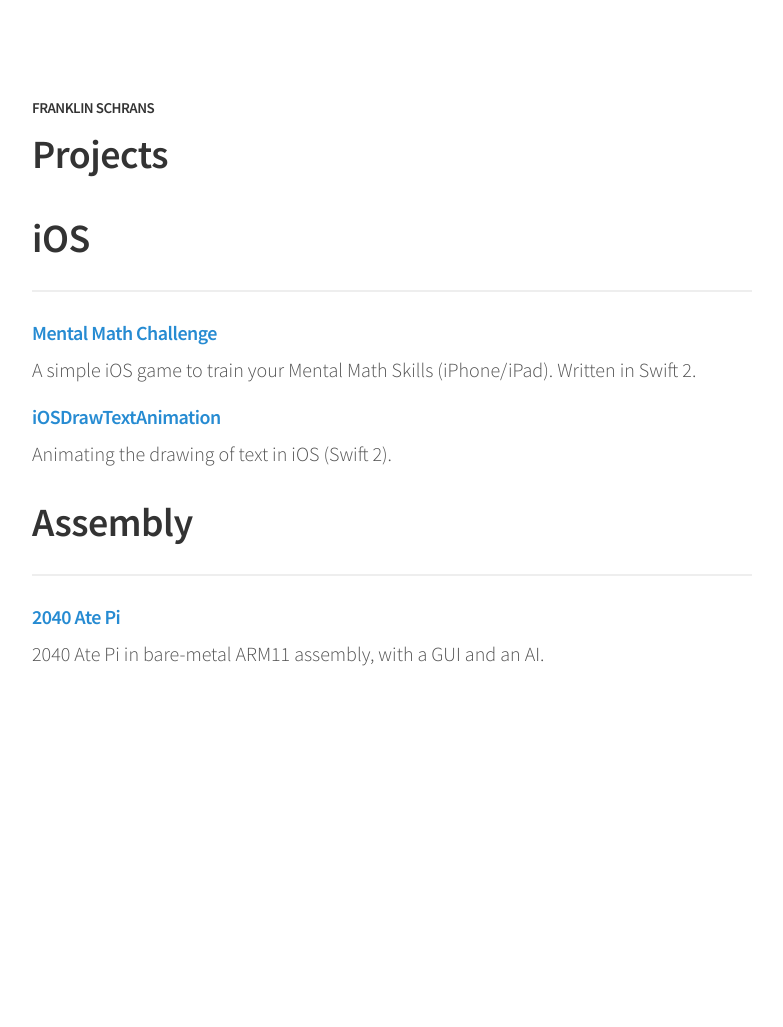
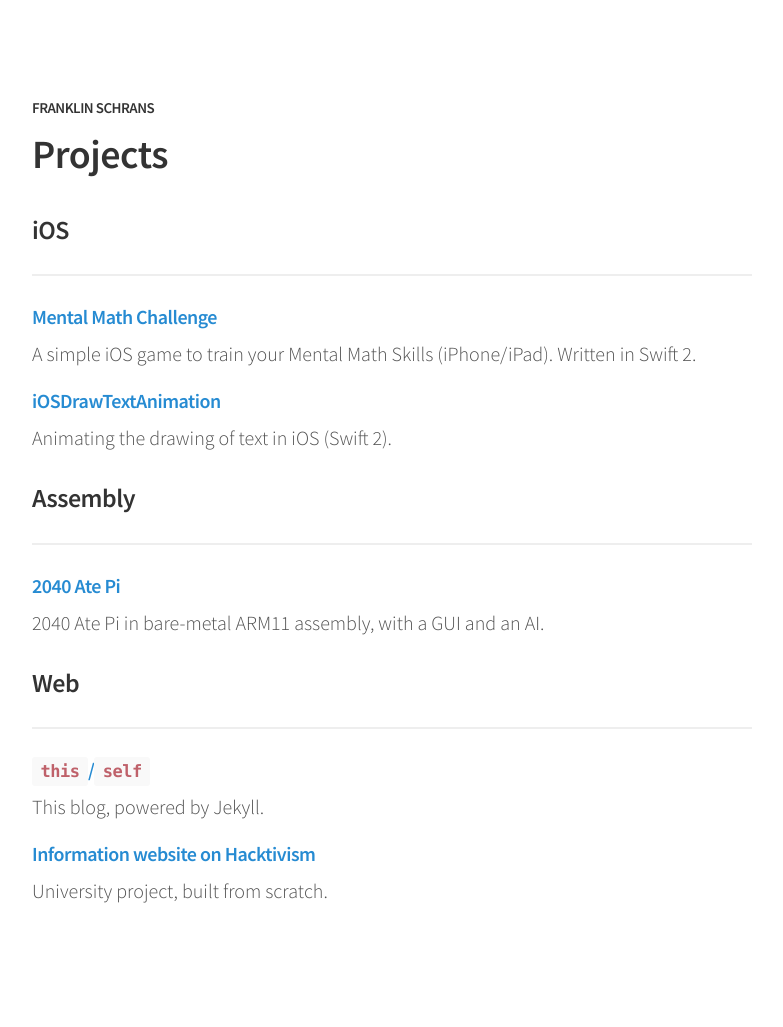
Before and after one commit to franklinsch/franklinsch.github.io, a Jekyll site: the page built from projects.md, in a window 1280 px wide. Shown: the whole page, without its empty margins (248-1031 px from the left). Built offline with Jekyll 4.4.1, drawn with Linux system fonts in a browser that asks for light colours; Markdown is read by kramdown in place of the engine named in the settings; before the commit the page ends 900 px from its top, so only the background shows below that.

Commit message:
Added website section

```diff
--- a/projects.md
+++ b/projects.md
@@ -4,7 +4,7 @@ title: Projects
 permalink: /projects/
 ---
 
-#iOS
+###iOS
 ---------------------
 
 #####[Mental Math Challenge](http://appstore.com/mentalmathchallenge)
@@ -14,8 +14,16 @@ A simple iOS game to train your Mental Math Skills (iPhone/iPad). Written in Swi
 Animating the drawing of text in iOS (Swift 2).
 
 
-#Assembly
+###Assembly
 ---------------------
 
 #####[2040 Ate Pi](http://2040atepi.github.io/2040AtePi/)
 2040 Ate Pi in bare-metal ARM11 assembly, with a GUI and an AI.
+
+###Web
+---------------------
+####[`this`/`self`](https://github.com/franklinsch/franklinsch.github.io.git)
+This blog, powered by Jekyll.
+
+####[Information website on Hacktivism](http://www.doc.ic.ac.uk/project/2014/163/g1416322/)
+University project, built from scratch.
```
Also changed, not shown: 1 other file.
